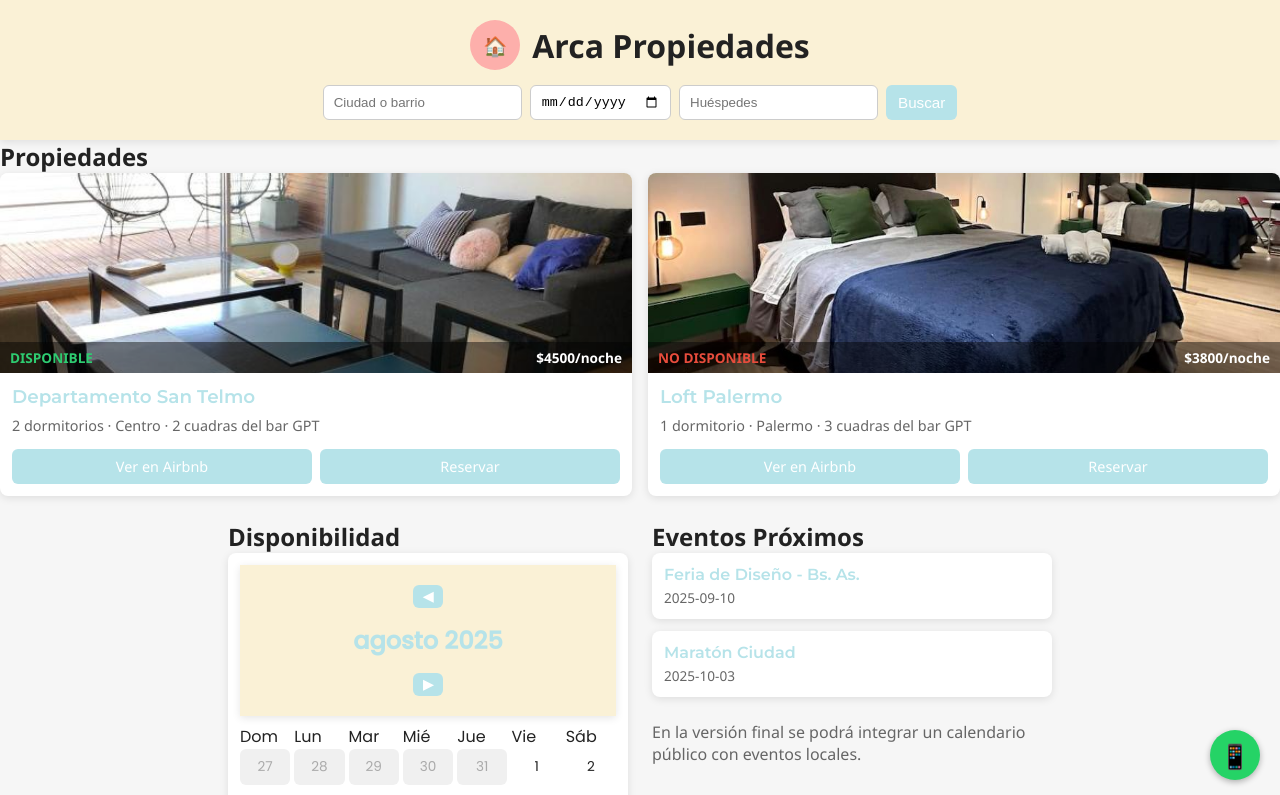
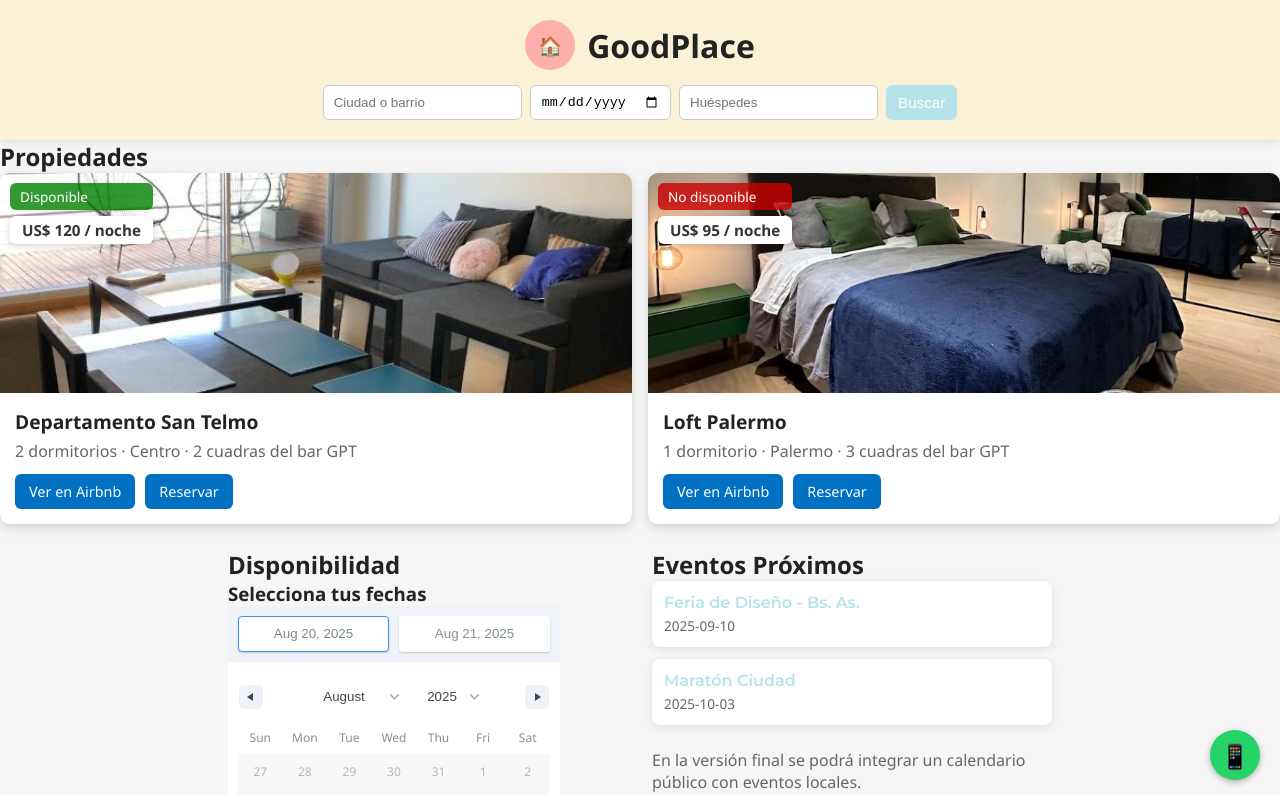
Before and after one commit to Nannys-cmd/alquiler, a React (Vite) app: page / in a window 1280 px wide. Shown: the top 795 px of the page. Built offline with nearby package versions, Linux system fonts and the light colour scheme.

Commit message:
Mejorando la página

```diff
--- a/index.html
+++ b/index.html
@@ -3,7 +3,7 @@
   <head>
     <meta charset="utf-8" />
     <meta name="viewport" content="width=device-width,initial-scale=1.0" />
-    <title>Propiedades - Arca</title>
+    <title>GoodPlace</title>
   </head>
   <body>
     <div id="root"></div>
--- a/package.json
+++ b/package.json
@@ -14,6 +14,7 @@
     "@fullcalendar/react": "^6.1.8",
     "date-fns": "^4.1.0",
     "react": "^18.2.0",
+    "react-date-range": "^2.0.1",
     "react-dom": "^18.2.0"
   },
   "devDependencies": {
--- a/src/components/Calendar.jsx
+++ b/src/components/Calendar.jsx
@@ -1,87 +1,40 @@
 import React, { useState } from "react";
-import {
-  format,
-  startOfMonth,
-  endOfMonth,
-  startOfWeek,
-  endOfWeek,
-  addDays,
-  addMonths,
-  subMonths,
-  isSameMonth,
-  isSameDay,
-} from "date-fns";
-import { es } from "date-fns/locale";
-import "../styles/Calendar.css";
+import { DateRange } from "react-date-range";
+import { addDays } from "date-fns";
+import "react-date-range/dist/styles.css";
+import "react-date-range/dist/theme/default.css";
+import "../styles/Calendar.css"; // tu css personalizado
 
-const Calendar = ({ events = [] }) => {
-  const [currentMonth, setCurrentMonth] = useState(new Date());
-  const today = new Date();
-
-  const monthStart = startOfMonth(currentMonth);
-  const monthEnd = endOfMonth(monthStart);
-  const startDate = startOfWeek(monthStart, { weekStartsOn: 0 });
-  const endDate = endOfWeek(monthEnd, { weekStartsOn: 0 });
-
-  const rows = [];
-  let days = [];
-  let day = startDate;
-
-  while (day <= endDate) {
-    for (let i = 0; i < 7; i++) {
-      const dayEvents = events.filter((event) =>
-        isSameDay(new Date(event.date), day)
-      );
-
-      days.push(
-        <div
-          key={day}
-          className={`day ${!isSameMonth(day, monthStart) ? "disabled" : ""} ${
-            isSameDay(day, today) ? "today" : ""
-          }`}
-          data-tooltip={
-            dayEvents.length > 0 ? dayEvents.map((e) => e.title).join(", ") : ""
-          }
-        >
-          <span className="date">{format(day, "d")}</span>
-          {dayEvents.length > 0 && <span className="event-dot"></span>}
-        </div>
-      );
-      day = addDays(day, 1);
-    }
-    rows.push(
-      <div className="week" key={day}>
-        {days}
-      </div>
-    );
-    days = [];
-  }
+export default function Calendar() {
+  const [range, setRange] = useState([
+    {
+      startDate: new Date(),
+      endDate: addDays(new Date(), 1),
+      key: "selection",
+    },
+  ]);
 
   return (
-    <div className="calendar">
-      <div className="header">
-        <button onClick={() => setCurrentMonth(subMonths(currentMonth, 1))}>
-          ◀
-        </button>
-        <h2>{format(monthStart, "MMMM yyyy", { locale: es })}</h2>
-        <button onClick={() => setCurrentMonth(addMonths(currentMonth, 1))}>
-          ▶
-        </button>
+    <div className="calendar-container">
+      <h3>Selecciona tus fechas</h3>
+      <DateRange
+        editableDateInputs={true}
+        onChange={(item) => setRange([item.selection])}
+        moveRangeOnFirstSelection={false}
+        ranges={range}
+        minDate={new Date()}
+      />
+
+      <div className="selected-dates">
+        <p>
+          <strong>Check-in:</strong>{" "}
+          {range[0].startDate.toLocaleDateString("es-AR")}
+        </p>
+        <p>
+          <strong>Check-out:</strong>{" "}
+          {range[0].endDate.toLocaleDateString("es-AR")}
+        </p>
       </div>
-
-      <div className="week days-header">
-        <div>Dom</div>
-        <div>Lun</div>
-        <div>Mar</div>
-        <div>Mié</div>
-        <div>Jue</div>
-        <div>Vie</div>
-        <div>Sáb</div>
-      </div>
-
-      {rows}
     </div>
   );
-};
-
-export default Calendar;
+}
--- a/src/components/Header.jsx
+++ b/src/components/Header.jsx
@@ -6,7 +6,7 @@ export default function Header() {
     <header className="header">
       <div className="brand">
         <div className="logo">🏠</div>
-        <h1>Arca Propiedades</h1>
+        <h1>GoodPlace</h1>
       </div>
       <div className="search-demo">
         <input type="text" placeholder="Ciudad o barrio" />
--- a/src/components/PropertyCard.jsx
+++ b/src/components/PropertyCard.jsx
@@ -13,7 +13,19 @@ export default function PropertyCard({ prop }) {
           >
             {prop.available ? "Disponible" : "No disponible"}
           </span>
-          {prop.price && <span className="price-tag">${prop.price}/noche</span>}
+
+          {prop.price && (
+            <span
+              className="price-tag"
+              aria-label={`Precio ${prop.price} dólares por noche`}
+            >
+              {"US$ " +
+                new Intl.NumberFormat("en-US", {
+                  maximumFractionDigits: 0,
+                }).format(prop.price)}{" "}
+              / noche
+            </span>
+          )}
         </div>
       </div>
 
--- a/src/components/PropertyList.jsx
+++ b/src/components/PropertyList.jsx
@@ -1,30 +1,11 @@
+// src/components/PropertyList.jsx
 import React, { useState } from "react";
 import PropertyCard from "./PropertyCard";
+import { properties as seed } from "../data/properties"; // << importar
 import "../styles/PropertyList.css";
 
-const sampleProperties = [
-  {
-    id: 1,
-    title: "Departamento San Telmo",
-    subtitle: "2 dormitorios · Centro · 2 cuadras del bar GPT",
-    img: "/sample1.jpg",
-    available: true,
-    price: 4500,
-    airbnbLink: "#",
-  },
-  {
-    id: 2,
-    title: "Loft Palermo",
-    subtitle: "1 dormitorio · Palermo · 3 cuadras del bar GPT",
-    img: "/sample2.jpg",
-    available: false,
-    price: 3800,
-    airbnbLink: "#",
-  },
-];
-
 export default function PropertyList() {
-  const [properties, setProperties] = useState(sampleProperties);
+  const [properties] = useState(seed); // ya no definimos el array acá
 
   return (
     <div>
--- /dev/null
+++ b/src/data/properties.js
@@ -0,0 +1,21 @@
+// src/data/properties.js
+export const properties = [
+  {
+    id: 1,
+    title: "Departamento San Telmo",
+    subtitle: "2 dormitorios · Centro · 2 cuadras del bar GPT",
+    img: "/sample1.jpg",
+    available: true,
+    price: 120, // USD por noche (número)
+    airbnbLink: "#"
+  },
+  {
+    id: 2,
+    title: "Loft Palermo",
+    subtitle: "1 dormitorio · Palermo · 3 cuadras del bar GPT",
+    img: "/sample2.jpg",
+    available: false,
+    price: 95, // USD por noche
+    airbnbLink: "#"
+  }
+];
--- a/src/styles/PropertyCard.css
+++ b/src/styles/PropertyCard.css
@@ -1,96 +1,91 @@
+/* PropertyCard.css */
+
 .card {
+  border-radius: 10px;
+  overflow: hidden;
+  box-shadow: 0 4px 12px rgba(0,0,0,0.15);
   background: #fff;
-  border-radius: var(--radius);
-  box-shadow: var(--sombra);
-  overflow: hidden;
-  display: flex;
-  flex-direction: column;
-  transition: transform 0.2s ease;
+  transition: transform 0.2s ease, box-shadow 0.2s ease;
 }
 
 .card:hover {
   transform: translateY(-4px);
+  box-shadow: 0 6px 18px rgba(0,0,0,0.2);
 }
 
+/* Imagen */
 .image-wrapper {
   position: relative;
-  width: 100%;
-  height: 200px;
-  overflow: hidden;
 }
 
 .image-wrapper img {
   width: 100%;
-  height: 100%;
+  display: block;
   object-fit: cover;
-  display: block;
+  height: 220px;
 }
 
+/* Overlay con estado y precio */
 .overlay {
   position: absolute;
-  bottom: 0;
-  left: 0;
-  width: 100%;
-  background: rgba(0, 0, 0, 0.45);
-  color: #fff;
+  top: 10px;
+  left: 10px;
   display: flex;
-  justify-content: space-between;
-  align-items: center;
-  padding: 6px 10px;
-  font-size: 0.85rem;
-  font-weight: 500;
+  flex-direction: column;
+  gap: 6px;
 }
 
 .status {
-  text-transform: uppercase;
-  font-weight: 600;
+  background: rgba(0, 0, 0, 0.7);
+  color: #fff;
+  padding: 4px 10px;
+  border-radius: 6px;
+  font-size: 0.85rem;
 }
 
-/* Colores según disponibilidad */
 .status.available {
-  color: #2ecc71; /* verde */
+  background: rgba(0, 128, 0, 0.8);
 }
 
 .status.unavailable {
-  color: #e74c3c; /* rojo */
+  background: rgba(200, 0, 0, 0.8);
 }
 
 .price-tag {
-  font-weight: bold;
+  background: #fff;
+  color: #333;
+  padding: 4px 12px;
+  border-radius: 6px;
+  font-weight: 600;
+  font-size: 0.95rem;
+  box-shadow: 0 2px 6px rgba(0,0,0,0.15);
 }
 
+/* Contenido debajo */
 .card-content {
-  padding: 12px;
-  display: flex;
-  flex-direction: column;
-  gap: 8px;
+  padding: 15px;
 }
 
 .card-content h3 {
-  font-size: 1.15rem;
   margin: 0;
-  color: var(--color-primario);
-  font-family: var(--fuente-titulos);
+  font-size: 1.2rem;
+  color: #222;
 }
 
 .card-content .muted {
-  font-size: 0.9rem;
   color: #666;
-  margin: 0;
+  margin: 5px 0 12px;
 }
 
 .actions {
   display: flex;
-  gap: 8px;
-  margin-top: 6px;
+  gap: 10px;
 }
 
 .actions .btn {
-  flex: 1;
-  text-align: center;
-  background: var(--color-primario);
-  color: #fff;
-  padding: 8px;
+  background: #0071c2;
+  color: white;
+  padding: 8px 14px;
   border-radius: 6px;
   text-decoration: none;
   font-size: 0.9rem;
@@ -98,11 +93,5 @@
 }
 
 .actions .btn:hover {
-  background: var(--color-acento);
+  background: #005a99;
 }
-
-@media(max-width:768px) {
-  .image-wrapper {
-    height: 180px;
-  }
-}
--- a/src/styles/PropertyList.css
+++ b/src/styles/PropertyList.css
@@ -1,3 +1,4 @@
+/* PropertyList.css*/
 .properties-grid {
   display:grid;
   grid-template-columns:repeat(auto-fit,minmax(280px,1fr));
```
Also changed, not shown: src/components/BookingForm.jsx (added, +12 -0 lines), src/styles/BookingForm.css (added), src/styles/Modern.css (added), 1 other file (tests, documents, lock files or other folders).
